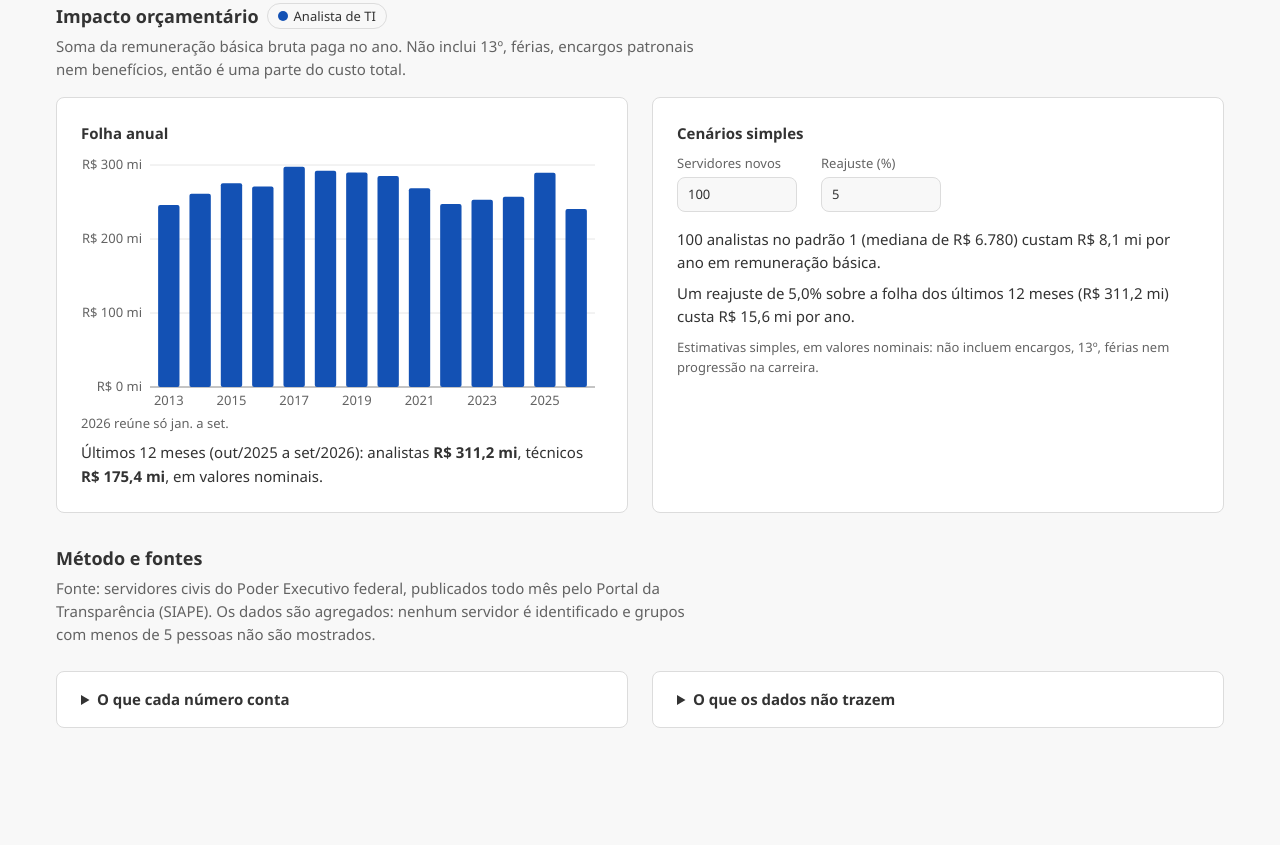
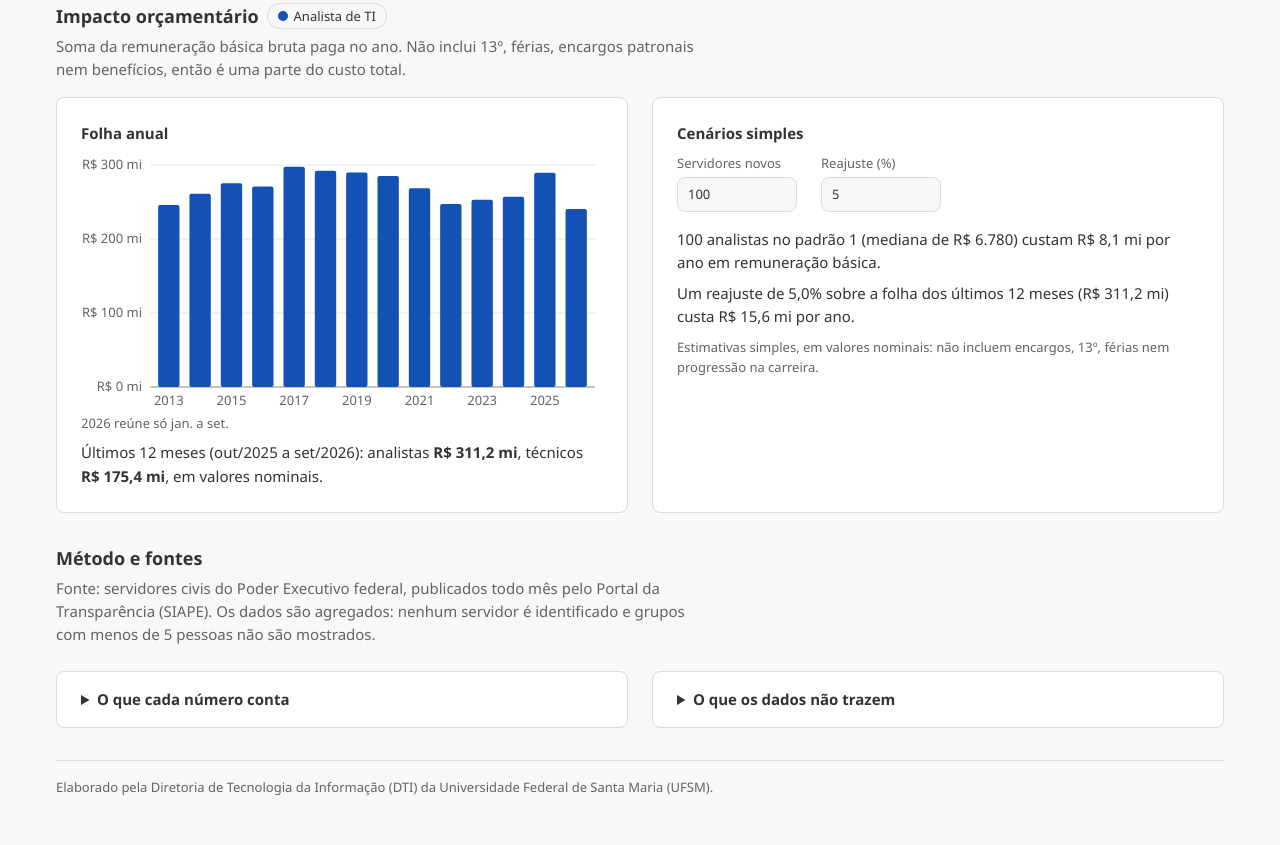
Before and after one commit to marcelotuco/carreiras-ti-universidades-federais, a plain HTML site: page index.html in a window 1280 px wide. Shown: the part 4297-5142 px from the top of the page. Before the commit the page ends 5073 px from the top, so only its background shows below. Drawn offline with Linux system fonts and the light colour scheme.

Commit message:
Painel: assinatura da DTI/UFSM no rodape

```diff
--- a/index.html
+++ b/index.html
@@ -124,6 +124,7 @@ a:focus-visible, button:focus-visible, select:focus-visible, input:focus-visible
   .pj-ctl select, .pj-ctl input { min-width: 150px; max-width: 100%; }
   .pj-ctl input { font: inherit; color: var(--color-fg); background: var(--color-bg); border: 1px solid var(--color-border-line); border-radius: var(--cds-radius); padding: 6px 10px; width: 120px; min-width: 0; }
   .pj-h2 { margin: 0 0 4px; font-size: var(--cds-font-size-heading); font-weight: var(--cds-font-weight-medium); }
+  .pj-assina { margin: 0; padding-top: var(--cds-gap-md); border-top: 1px solid var(--color-border-line); color: var(--color-fg-muted); font-size: var(--cds-font-size-caption); }
   .pj-sub { margin: 0 0 var(--cds-gap-md); color: var(--color-fg-muted); max-width: 76ch; }
   .pj-grid { display: grid; gap: var(--cds-gap-lg); grid-template-columns: repeat(auto-fit, minmax(min(300px, 100%), 1fr)); }
   .pj-card { background: var(--color-panel); border: 1px solid var(--color-border-line); border-radius: var(--cds-radius); padding: var(--cds-pad-lg); min-width: 0; }
@@ -377,6 +378,8 @@ a:focus-visible, button:focus-visible, select:focus-visible, input:focus-visible
       </details>
     </div>
   </section>
+
+  <p class="pj-assina">Elaborado pela Diretoria de Tecnologia da Informação (DTI) da Universidade Federal de Santa Maria (UFSM).</p>
 </div>
 
 <script>
```
